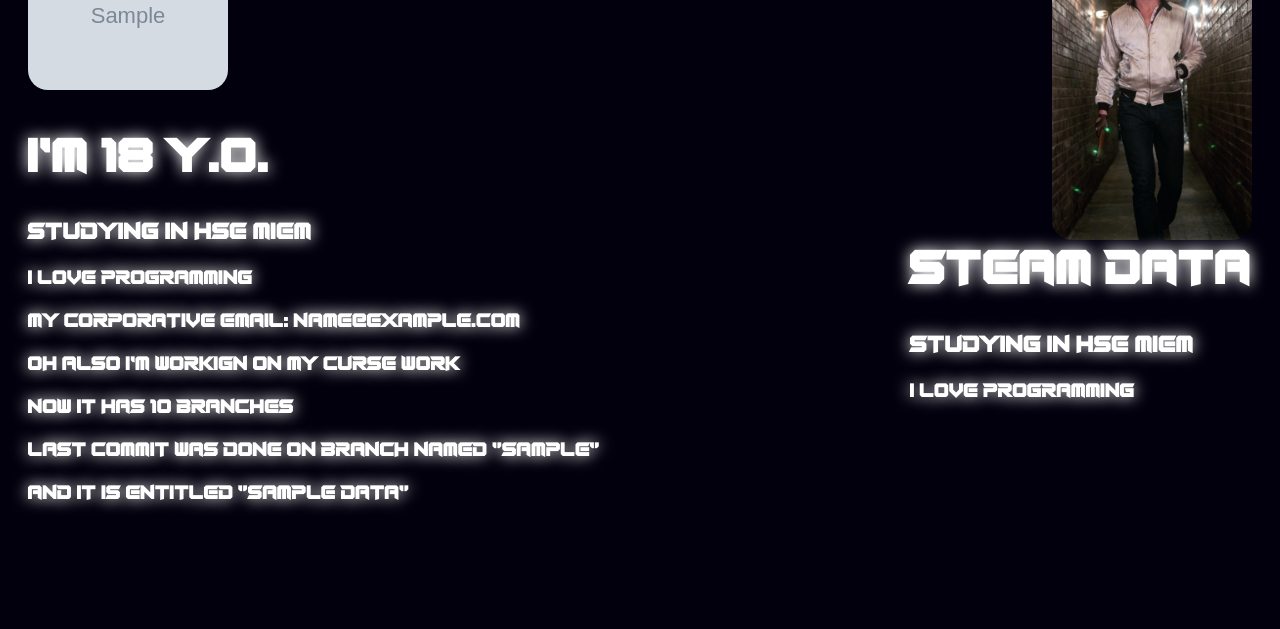
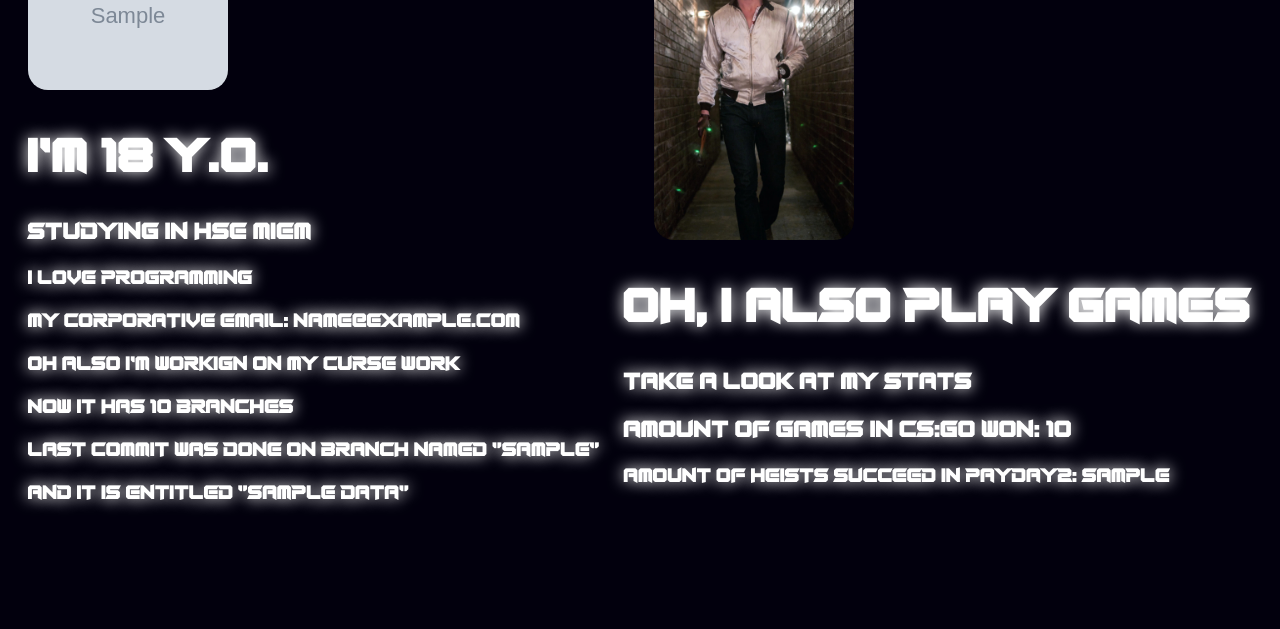
Before and after one commit to Ivanm2114/html_css_demo, a Python web app: template templates/index.html in a window 1280 px wide. Shown: the part 171-800 px from the top of the page. Run offline with Jinja, Linux system fonts and the light colour scheme; the template is opened without the code that fills it: most values are stand-ins (such as "Sample title", 1, 10 or a date in 2020); grey boxes marked "Sample" are stand-in pictures.

```diff
--- a/templates/index.html
+++ b/templates/index.html
@@ -26,6 +26,7 @@
 
 <div style="float:left; padding-left:20px; text-shadow: white 0px 0px 15px;">
     <img src="{{data.photo}}" style="max-width:200px">
+    <div>
         <h1>I`m 18 y.o.</h1>
         <h2>Studying in HSE MIEM</h2>
         <p>I love programming</p>
@@ -35,12 +36,15 @@
         <p>Last commit was done on branch named "{{data.last_commited_branch}}"</p>
         <p>And it is entitled "{{data.last_commit_title}}"</p>
     </div>
+</div>
 <div style="float:right; padding-right:20px;">
-    <img src="../imgs/rayan.jpg" style="float: right;">
-    <h1>Steam data</h1>
-    <h2>Studying in HSE MIEM</h2>
-    <p>I love programming</p>
-
+    <img src="../imgs/rayan.jpg" style="position: relative; left: 30px;">
+    <div>
+        <h1>Oh, I also play games</h1>
+        <h2>Take a look at my stats</h2>
+        <h2>Amount of games in CS:GO won: {{data.amount_of_games_won}}</h2>
+        <p>Amount of heists succeed in PAYDAY2: {{data.succed_heists}}</p>
+    </div>
 </div>
 
 
```
Also changed, not shown: funcs.py (+9 -0 lines), data/data.json. Lines whose indentation alone changed are shown as unchanged.
